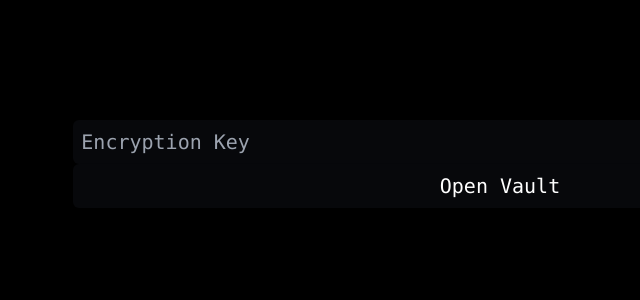
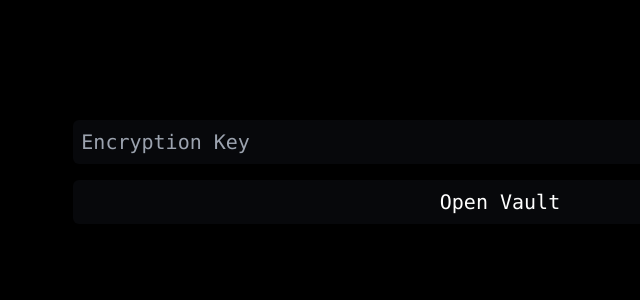
Before and after one commit to SylvanFranklin/password, a SvelteKit app: page / in a window 1280 px wide. Shown: the top 300 px of the page, without its empty margins (140-780 px from the left). Built offline with nearby package versions, Linux system fonts and the light colour scheme.

Commit message:
dash css

```diff
--- a/src/routes/dashboard.svelte
+++ b/src/routes/dashboard.svelte
@@ -9,8 +9,9 @@
     let error: string;
 </script>
 
-<main class="grid gap-4 mt-10 w-2/3">
+<main class="flex flex-col mt-10 w-2/3 items-center">
     <form
+        class="gap-4 flex flex-col w-full"
         on:submit|preventDefault={() => {
             invoke("file_check", { newPassword }).then((response) => {
                 if (response) {
```
